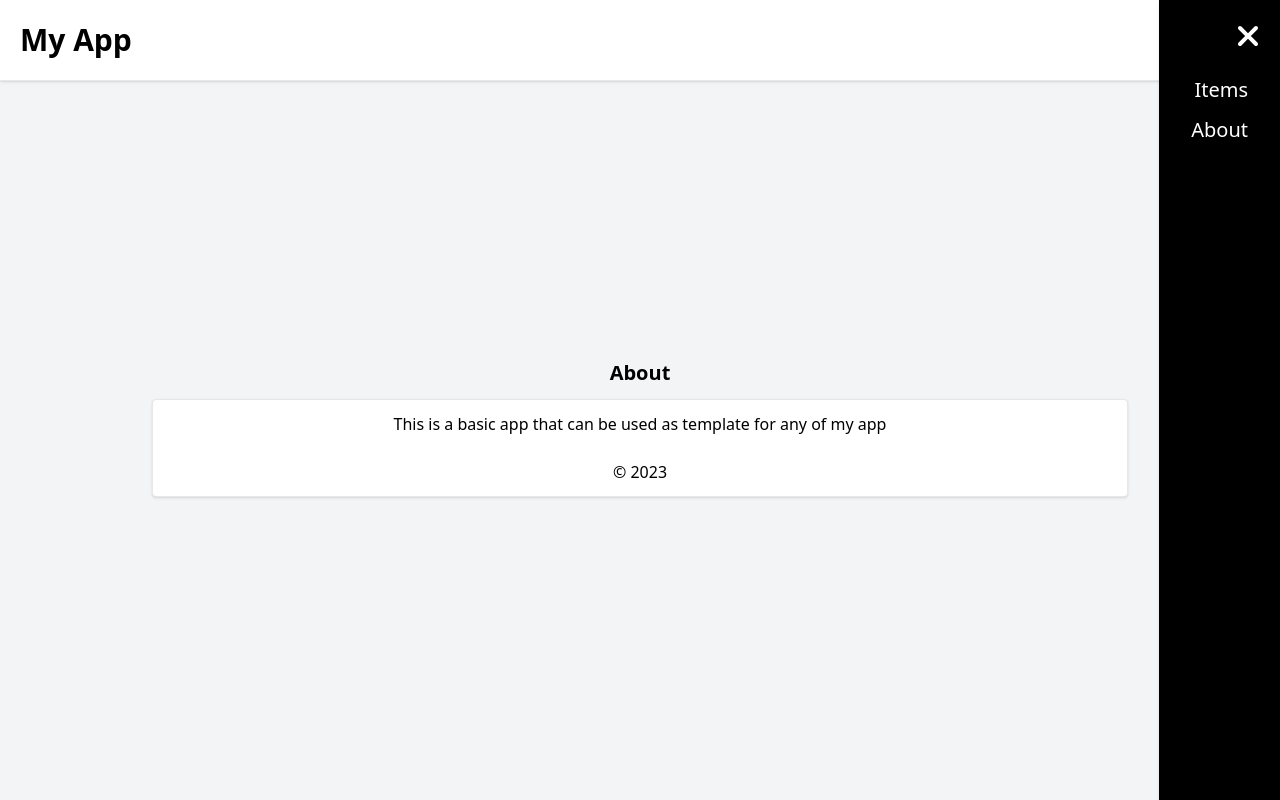
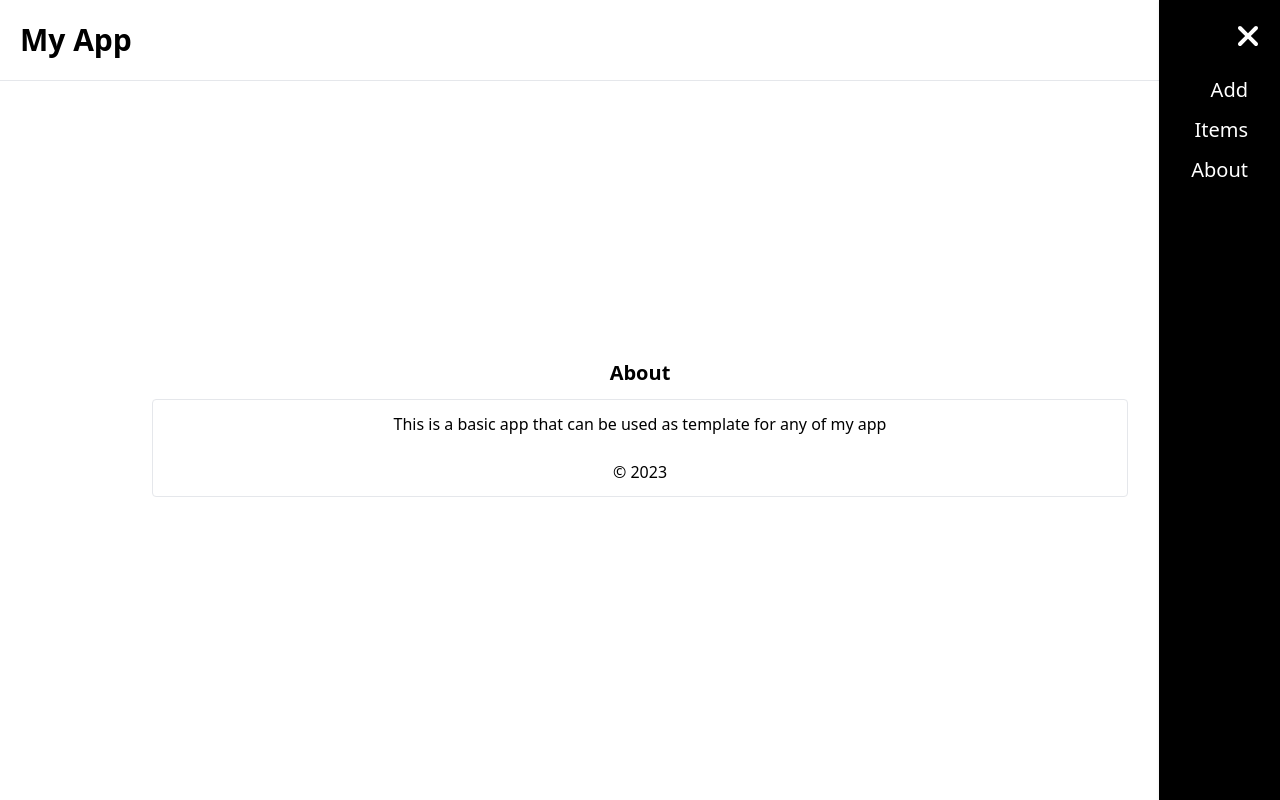
Before and after one commit to fajarrizafahlevi/my-app, a React (Create React App) app: page /about in a window 1280 px wide. Both pictures are taken after a click on the icon 1246 px from the left and 40 px from the top of the page. Built offline with nearby package versions, Linux system fonts and the light colour scheme; no server answers.

Commit message:
add add to menu

```diff
--- a/src/App.js
+++ b/src/App.js
@@ -46,7 +46,7 @@ function App() {
   }
 
   return (
-    <div className="bg-gray-100">
+    <div>
       <Header
         isMenuOpen={showMenu}
         toggleMenu={toggleMenuHandler}
--- a/src/Components/Header.js
+++ b/src/Components/Header.js
@@ -4,7 +4,7 @@ import Navigation from './Navigation';
 
 function Header({ isMenuOpen, toggleMenu, closeMenu }) {
   return (
-    <header className="fixed top-0 border-b bg-white shadow">
+    <header className="fixed top-0 border-b bg-white">
       <div className="flex h-20 w-screen px-5 justify-between items-center">
         <Link to="/">
           <span className="font-bold text-3xl">My App</span>
--- a/src/Components/Menu.js
+++ b/src/Components/Menu.js
@@ -13,6 +13,14 @@ function Menu({ closeMenu }) {
         onClick={closeMenu}
       />
       <ul className="flex-column p-3">
+        <li className="mt-3 text-xl">
+          <Link
+            to="/add"
+            onClick={closeMenu}
+          >
+            Add
+          </Link>
+        </li>
         <li className="mt-3 text-xl">
           <Link
             to="/items"
--- a/src/Views/About.js
+++ b/src/Views/About.js
@@ -4,7 +4,7 @@ function About() {
   return (
     <div className="text-center w-full">
       <h2 className="font-bold text-xl">About</h2>
-      <div className="border rounded bg-white shadow m-3 p-3">
+      <div className="border rounded bg-white m-3 p-3">
         <p>This is a basic app that can be used as template for any of my app</p>
         <br />
         <span>&copy; 2023</span>
--- a/src/Views/Add.js
+++ b/src/Views/Add.js
@@ -15,7 +15,7 @@ function Add({ addItem }) {
   }
 
   return (
-    <div className="bg-white shadow flex-col border rounded w-full m-3 p-3 gap-3">
+    <div className="bg-white flex-col border rounded w-full m-3 p-3 gap-3">
       <h2 className="text-center text-xl font-bold">Add New Item</h2>
       <form
         className="flex-col"
--- a/src/Views/Items.js
+++ b/src/Views/Items.js
@@ -13,7 +13,7 @@ function Items({ loading, items, deleteItem }) {
     return (
       <div className="w-full">
         <h2 className="text-xl font-bold text-center">Items List</h2>
-        <div className="border rounded bg-white shadow m-3 p-3 h-96 overflow-auto">
+        <div className="border rounded bg-white m-3 p-3 h-96 overflow-auto">
           {items.map((item) => {
             return (
               <Item
```
